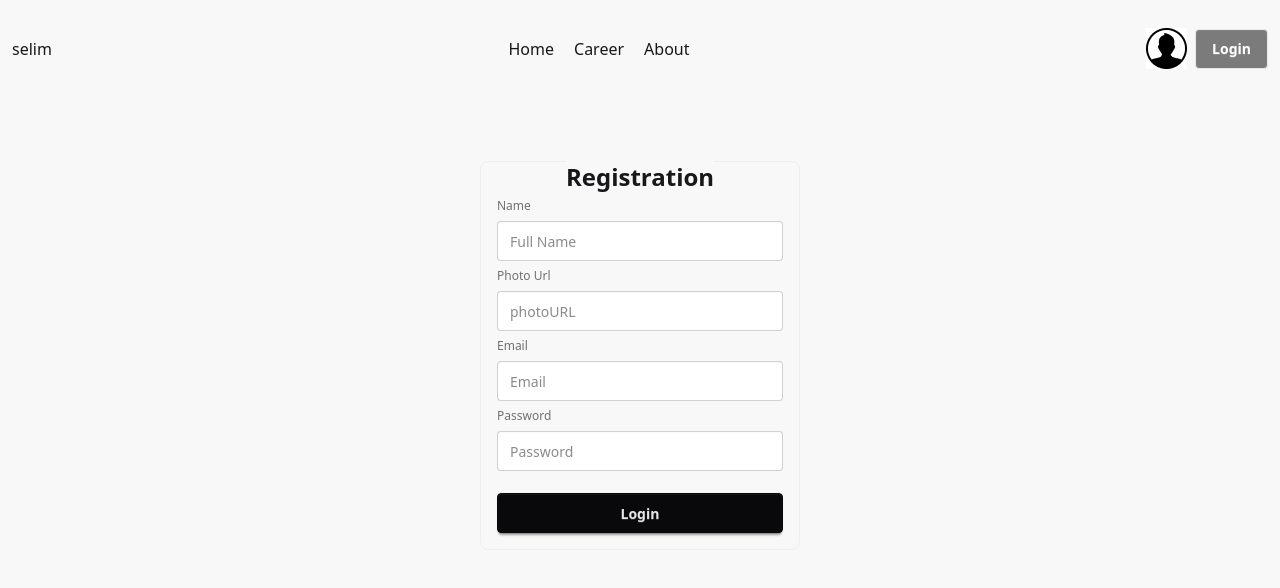
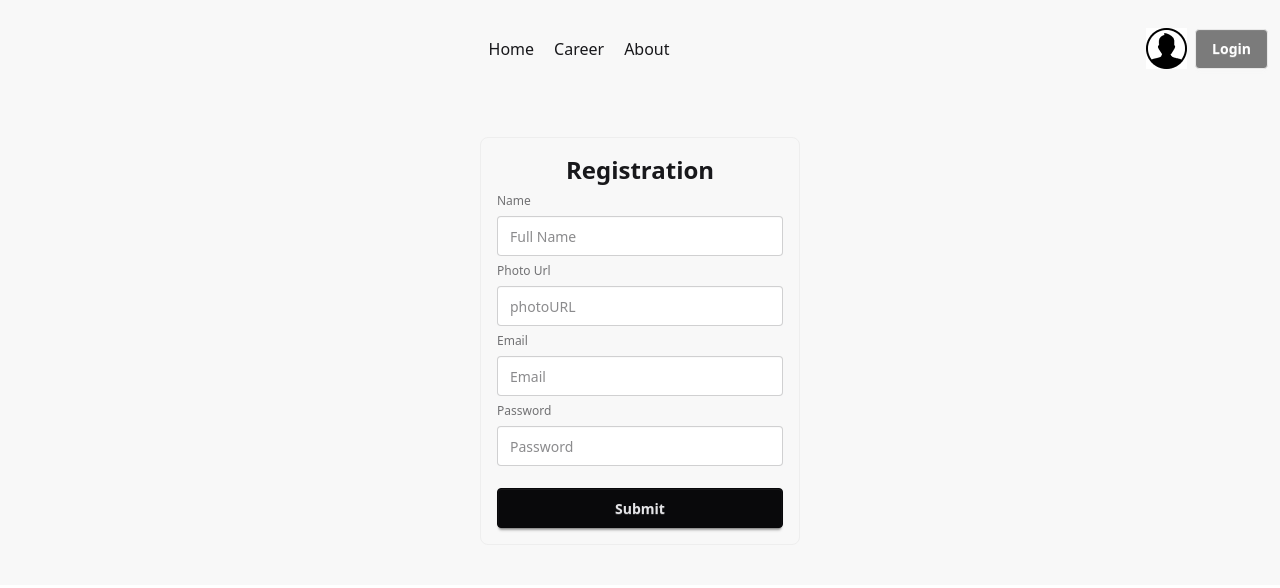
Before and after one commit to selim2066/DragonNews, a React (Vite) app: page /auth/register in a window 1280 px wide. Shown: the top 588 px of the page. Built offline with nearby package versions, Linux system fonts and the light colour scheme.

Commit message:
form data

```diff
--- a/src/components/Navbar.jsx
+++ b/src/components/Navbar.jsx
@@ -7,7 +7,7 @@ const Navbar = () => {
   const {user}=useContext(AuthContext)
   return (
     <div className="flex justify-between items-center py-7 px-3">
-      <div>{user.name}</div>
+      <div>{user && user.name}</div>
       <div className="space-x-5">
         <Link to="/">Home</Link>
         <Link to="/carrer">Career</Link>
--- a/src/pages/Register.jsx
+++ b/src/pages/Register.jsx
@@ -1,27 +1,58 @@
 import React from "react";
 
 const Register = () => {
+  const handleSubmit = (e) => {
+    e.preventDefault();
+    const form = new FormData(e.target);
+    const name = form.get("name");
+    const photo = form.get("photo");
+    const email = form.get("email");
+    const password = form.get("password");
+    //console.log(name, email);
+  };
+
   return (
     <div className="flex justify-center p-10">
-      <fieldset className="fieldset bg-base-200 border-base-300 rounded-box w-xs border p-4">
-        <legend className="fieldset-legend text-center text-2xl translate-y-4">
-          Registration
-        </legend>
+      <form
+        onSubmit={handleSubmit}
+        className="fieldset bg-base-200 border-base-300 rounded-box w-xs border p-4"
+      >
+        <p className="text-center text-2xl font-bold">Registration</p>
 
         <label className="label">Name</label>
-        <input type="name" className="input" placeholder="Full Name" />
+        <input
+          name="name"
+          type="name"
+          className="input"
+          placeholder="Full Name"
+        />
 
         <label className="label">Photo Url</label>
-        <input type="url" className="input" placeholder="photoURL" />
+        <input
+          name="photo"
+          type="url"
+          className="input"
+          placeholder="photoURL"
+        />
 
         <label className="label">Email</label>
-        <input type="email" className="input" placeholder="Email" />
+        <input
+          name="email"
+          type="email"
+          className="input"
+          placeholder="Email"
+        />
 
         <label className="label">Password</label>
-        <input type="password" className="input" placeholder="Password" />
+        <input
+          name="password"
+          type="password"
+          className="input"
+          placeholder="Password"
+        />
 
-        <button className="btn btn-neutral mt-4">Login</button>
-      </fieldset>
+        <button className="btn btn-neutral mt-4">Submit</button>
+      </form>
     </div>
   );
 };
--- a/src/provider/AuthProvider.jsx
+++ b/src/provider/AuthProvider.jsx
@@ -1,12 +1,11 @@
 import React, { createContext, useState } from 'react';
 
 export const AuthContext = createContext()
+
+
 const AuthProvider = ({children}) => {
 
-const [user, setUser]=useState({
-    name:"selim",
-    email:"mdselimreza2066@gmail.com"
-})
+const [user, setUser]=useState(null)
 
 const authInfo ={
     user, setUser,
```
